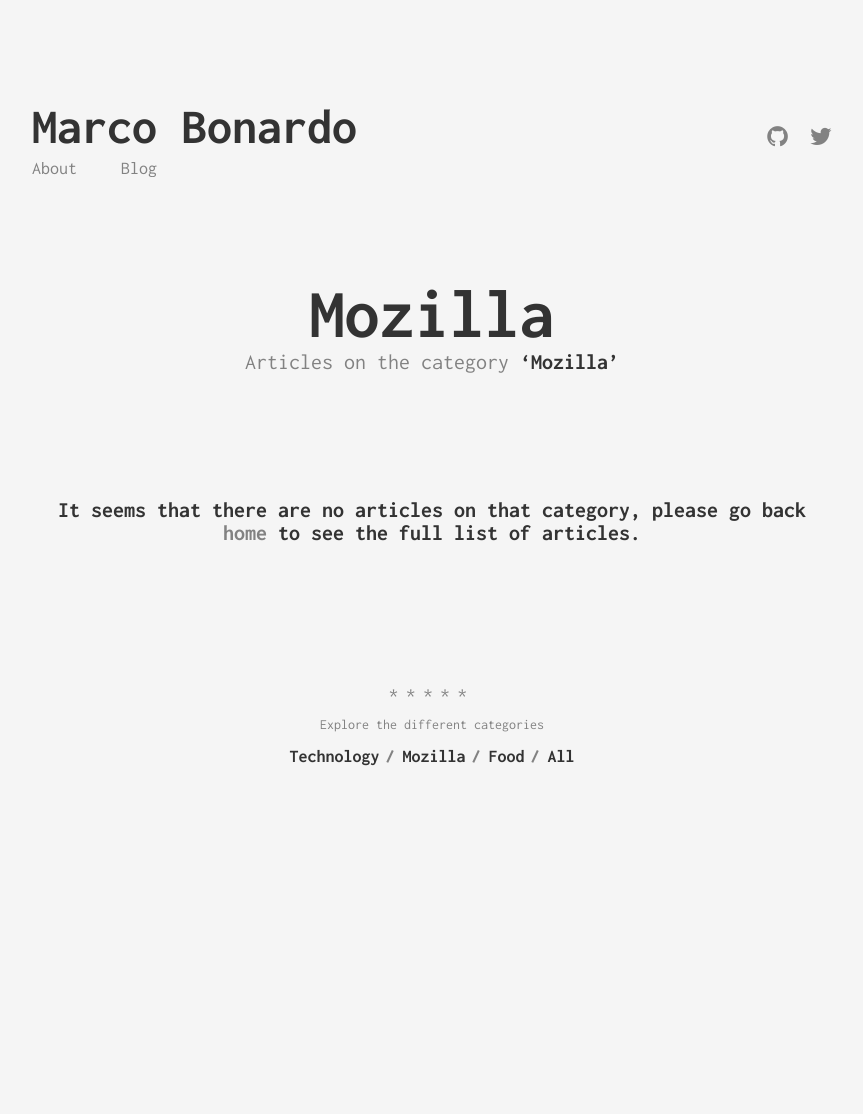
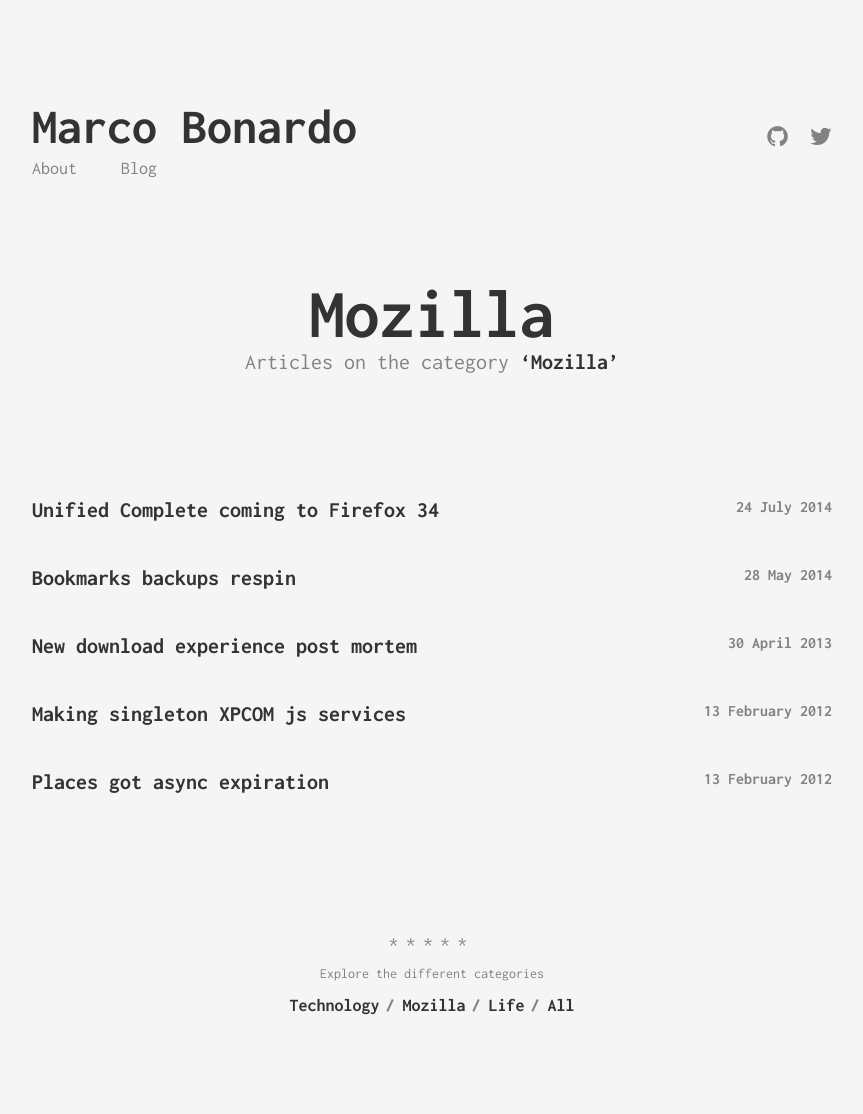
Before and after one commit to mak77/mak77.github.io, a Jekyll site: the page built from categories/mozilla.html, in a window 1280 px wide. Shown: the whole page, without its empty margins (208-1071 px from the left). Built offline with Jekyll 4.4.1, drawn with Linux system fonts in a browser that asks for light colours; before the commit the page ends 900 px from its top, so only the background shows below that; some of the changed lines change nothing that is shown.

Commit message:
import some articles from the old blog

```diff
--- a/_data/categories.yml
+++ b/_data/categories.yml
@@ -4,5 +4,5 @@
 - slug: mozilla
   name: Mozilla
 
-- slug: food
-  name: Food
+- slug: life
+  name: Life
--- /dev/null
+++ b/_posts/2010-01-20-places-got-async-expiration.md
@@ -0,0 +1,49 @@
+---
+layout: post
+title:  "Places got async expiration"
+subtitle: ""
+date:   2012-02-13 18:49:00
+categories: [mozilla]
+---
+
+Last week, on Friday, i've pushed the last pieces of the new Places Expiration component. This was one of the Firefox Projects intended for 1.9.3 branch, you can find more background on the start of this project in its wiki page.
+
+Some background
+---------------
+
+Originally expiration was managed by History component itself on three major steps: after each visit, during idle, at shutdown. This had various drawbacks. First of all it was making navigation experience laggish, so we moved the after each visit step to be after each sync between memory and disk tables. We also reduced idle expiration and shutdown expiration.
+
+The result was better, but we had other issues: we were not expiring enough pages related to the number of visits, and the sync component was now bloated with non-related functionality (And slower). We were also still doing a bunch of stuff at shutdown.
+
+In bug 516940 i cleaned up the shutdown stuff, while increasing separation between History and Expiration, at that point was easier to split it out of History in a separate component.
+
+So, what's new?
+---------------
+
+The new component is a JS component, it runs expiration in steps, every 3 minutes, with a simple adaptive algorithm, so that if the last step did not expire enough, the next one will be run later, while if it finds more items than the expired ones, the next step will expire more! This should ensure we don't lag behind with expiration.
+
+It also uses async Storage API, this ensures that we run I/O in a separate thread, so we won't hurt your navigation.
+
+Expiration on idle will run just a single larger step, then it'll stop till you exit idle, this way it won't kill your standby or batteries. Expiration on shutdown runs a larger step, but not too large, in most cases the adapative expiration steps should still ensure we don't expire on shutdown.
+
+What has changed for you?
+-------------------------
+
+The new component is able to detect your hardware specs, especially memory size, and adapt expiration to it, this means you don't need anymore to tweak number of days of history, or whatever. For this reason we have removed the number of days field from the preferences panel, you don't need anymore to tell us how much days of history your computer can handle.
+
+What about privacy? Well, we discussed about that obviously and we went to a conclusion that the days field was not giving back any real privacy gain. Sure i could have set it to 6 days, but that would have not protected me since:
+
+* The days pref was an "at least" pref, so for most users it was really a fake-change
+* Being expiration async per definition, you can't be sure when pages are phisically expired
+* even if you reduce history to 6 days, nobody can ensure you don't have bad entries in these days
+
+Since we have better privacy tools (And we can even build new ones, so feel free to suggest changes and file enh bugs about that) like Clear Recent History, Private Browsing and Forget about this page/site, the choice was pretty clear, we want real privacy, not fake-privacy.
+
+Also hidden expiration preferences have gone, so browser.history_expire_days, browser.history_expire_days_min, browser.history_expire_sites are now replaced by a single places.history.enabled preference. No more need to read preferences manuals just to make the browser feel faster.
+
+What can you tweak? Ideally you don't need to tweak anything, and i suggest you don't touch any pref. Btw, for the sake of information we have two new hidden preferences: places.history.expiration.interval_seconds is number of seconds between each expiration step, while places.history.expiration.max_pages is maximum number of pages that we will retain before expiring. We make our best to have satisfying default values for anyone, current values are built to be pessimistic, we will evaluate how we behave with them, and eventually increase them in future, if we feel that's needed.
+
+What you got finally
+--------------------
+
+Faster, easier and more secure expiration with smoother navigation. All of this at the price of fake-privacy. Win win.
--- /dev/null
+++ b/_posts/2012-02-13-making-singleton-xpcom-js-services.md
@@ -0,0 +1,27 @@
+---
+layout: post
+title:  "Making singleton XPCOM js services"
+subtitle: ""
+date:   2012-02-13 18:49:00
+categories: [mozilla]
+---
+
+Currently defining a new XPCOM component in javascript has no implications regarding createInstance. This means any code or add-on may instance your component multiple times, even if you intended to make it service-like.
+
+Why is this such a big deal?
+
+Let's suppose that your component lazily creates and caches a Storage connection, and some other code createInstance() your component everytime it needs to make an API call to it. This actually means the add-on will create a new connection each time, and this connection will survive till the component intended to kill it, that is usually on some profile shutdown notification, like profile-before-change. While this example is about Storage connections, any kind of resource may be easily leaked this way.
+
+While cpp services have various macros to make singletons, until XPCOMUtils there was no standardization of javascript components, and you had to make your own singleton factory every time. From version 12, XPCOMUtils includes a new method to generate singleton factories.
+
+How to use it? XPCOMUtils supports some ["magic" properties](https://developer.mozilla.org/en/How_to_Build_an_XPCOM_Component_in_Javascript#Using_XPCOMUtils) in the component, one of these is _xpcom_factory. From version 12, to make a singleton component, you can just:
+
+{% highlight javascript %}
+function myservice() {
+}
+myservice.prototype = {
+  ...
+  _xpcom_factory: XPCOMUtils.generateSingletonFactory(myservice),
+  ...
+}
+{% endhighlight %}
--- /dev/null
+++ b/_posts/2013-04-30-new-download-experience-post-mortem.md
@@ -0,0 +1,51 @@
+---
+layout: post
+title:  "New download experience post mortem"
+subtitle: "The new download experience was released along with Firefox 20, just one month ago."
+date:   2013-04-30 7:30:00
+categories: [mozilla]
+---
+
+While the rapid release trains provide a very good userbase for testing a feature, it's only at the release time that the "real world" feedback allows to prioritize improvements.
+Unfortunately, at that time, there's the concrete risk of a disconnection:
+
+* the user sends valuable feedback
+* the development team is already busy on something else
+
+Thanks to the open and transparent nature of the Mozilla project, the feedback is never lost, very often it naturally converts to bugs and discussions. On the other side this disconnection may cause a delay before actionable items are created.
+
+Thus I decided, after the release, to collect the most common feedback about the new download experience and setup a meeting with people involved in its development, to work toghether towards a plan.
+I went through bugs, input.mozilla.org, comments to IT articles, Mozilla newsgroups, and forum discussions, extracted the most common topics and put them on the discussion table.
+
+I'd like to point out this is not an exotic behavior at all, persons involved in development do read feedback and are active part of the community, there is also a User Research dedicated team. Though, it is worth writing this tale to clarify that what is sometimes confused with "indifference", is instead the unavoidable challenge of satisfying a large, heterogenous and passionate community.
+
+What came out of that is a very concrete list of things we can do. Please forgive me if I don't go too much into details for each item, I'm still in the process of adding required information to bugs. Also notice many more suggestions were evaluated, this is a filtered list.
+
+Priority improvements:
+
+* Notify ongoing downloads when closing the browser (bug 851774) [code]
+* Increase number of downloads in the panel (bug 780837) [ux]
+* Reintroduce speed for each download (bug 812894) [ux]
+* Make multi-selection commands work properly (bug 844606) [code]
+* Properly handle removed files in the UI (bug 726451) [code]
+* Add back referrer support  (bug 829201) [plan]
+* Undetermined progress indicator when only unknown size downloads are in-progress [code]
+
+Backend improvements:
+
+* improve .part files management [plan]
+* Firefox thinks failed downloads are instead complete (bug 237623) [plan]
+* Remove download compelte toast notification (bug 588314) [code]
+
+Minor changes:
+
+* Drag download URI, not target URI, as text (bug 832994) [code]
+* Avoid animations when the progress is visible (bug 857801, bug 856935) [code]
+* Ensure subpixel antialiasing on text (bug 857471) [code]
+* Allow multi-selection open (bug 845861) [code]
+* Fix wrong icons (bug 857584) [code]
+* Improve tooltip of the download button with a summary [code]
+* Evaluate adding more command buttons to the Library view (bug 862528) [ux]
+
+Now, to the bad news: we are low on resources.  Clearly everyone has many projects to follow, we'll try to dedicate available time to these changes, but we'd like having some help from the community.
+So, if you are able in javascript, xul and css, your help will be very welcome.  I've added a status near each item, indicating the current needs, those having [code] are already well defined and can be worked on, the others will be defined in the next days.
--- /dev/null
+++ b/_posts/2014-05-28-bookmarks-backups-respin.md
@@ -0,0 +1,35 @@
+---
+layout: post
+title:  "Bookmarks backups respin"
+subtitle: "Part of the performance improvements we planned for Places, the history, bookmarking and tagging subsystem of Firefox, involved changes to the way we generate bookmarks backups."
+date:   2014-05-28 12:11:00
+categories: [mozilla]
+---
+
+As you may know, Firefox stores almost everyday a backup of your bookmarks into the profile folder, as a JSON file. The process, so far, had various issues:
+
+* it was completely synchronous, I/O on main-thread is evil
+* it was also doing a lot more I/O than needed
+* it was using expensive live-updating Places results, instead of a static snapshot
+* backups take up quite some space in the profile folder
+* We were creating useless duplicate backups
+* We were slowing down Firefox shutdown
+* the code was old and ugly
+
+The first step was to reorganize the code and APIs, Raymond Lee and Andres Hernandez took care of most of this part. Most of the existing code was converted to use the new async tools (like Task, Promises and Sqlite.jsm) and old synchronous APIs were deprecated with loud console warnings.
+
+The second step was dedicated to some user-facing improvements. We must ensure the user can revert to the best possible status, but it was basically impossibile to distinguish backups created before a corruption from the ones created after it, so we added the size and bookmarks count to each backup. They are now visible in the Library / Restore menu.
+
+Once we had a complete async API exposed and all of the internal consumers were converted to it, we could start rewriting the internals. We replaced the expensive Places result with a direct async SQL query reading the whole bookmarks tree at once. Raymond started working on this, I completed and landed it and, a few days ago, Asaf Romano further improved this new API. It is much faster than before (initial measurements have shown a 10x improvement) and it's also off the main-thread.
+
+Along the process I also removed the backups-on-shutdown code, in favor of an idle-only behavior. Before this change we were trying to backup on an idle of 15 minutes, if we could not find a long enough interval we were enforcing a backup on shutdown. This means, in some cases, we were delaying the browser shutdown by seconds. Currently we look for an 8 minutes idle, if after 3 days we could not find a long enough interval, we cut the idle interval to 4 minutes (note: we started from a larger time and just recently tweaked it based on telemetry data).
+
+At that point we had an async backups system, a little bit more user-friendly and doing less I/O. But we still had some issues to resolve.
+
+First, we added an md5 hash to each backup, representing its contents, so we can avoid replacing a still valid backup, thus providing more meaningful backups to the user and reducing I/O considerably.
+
+Then the only remaining piece of work was to reduce the footprint of backups in the profile folder, both for space and I/O reasons. Luckily we have an awesome community! Althaf Hameez, a community member, volunteered to help us completing this work. [Bug 818587](https://bugzilla.mozilla.org/show_bug.cgi?id=818587) landed recently, providing lz4-like compression to the backups: automatic backups are compressed and have .jsonlz4 extension, while manual backups are still plain-text, to allow sharing them easily with third party software or previous versions.
+
+Finally, I want to note that we are now re-using most of the changed code also for bookmarks.html files. While these are no more our main exporting format, we still support them for default bookmarks import and bookmarks exchange with third party services or other browsers. So we obtained the same nice perf improvements for them.
+
+Apart from some minor regressions, that are currently being worked on by Althaf himself, who kindly accepted to help us further, we are at the end of this long trip. If you want to read some more gory details about the path that brought us here, you can sneak into the [dependency tree of bug 818399](https://bugzilla.mozilla.org/showdependencytree.cgi?id=818399&hide_resolved=0). If you find any bugs related to bookmark backups, please [file a bug in Toolkit / Places](https://bugzilla.mozilla.org/enter_bug.cgi?product=Toolkit&component=Places).
--- /dev/null
+++ b/_posts/2014-07-24-unified-complete-coming-to-firefox-34.md
@@ -0,0 +1,45 @@
+---
+layout: post
+title:  "Unified Complete coming to Firefox 34"
+subtitle: "The new autocomplete implementation is almost ready"
+date:   2014-07-24 11:23:00
+categories: [mozilla]
+---
+
+The awesomebar in Firefox Desktop has been so far driven by two autocomplete searches implemented by the Places component:
+
+1. history: managing switch-to-tab, adaptive and browsing history, bookmarks, keywords and tags
+2. urlinline: managing autoFill results
+
+Moving on, we plan to improve the awesomebar contents making them even more awesome and personal, but the current architecture complicates things.
+
+Some of the possible improvements suggested include:
+
+* Better identify searches among the results
+* Allow the user to easily find favorite search engine
+* Always show the action performed by Enter/Go
+* Separate searches from history
+* Improve the styling to make each part more distinguishable
+
+When working on these changes we don't want to spend time fighting with outdated architecture choices:
+
+* Having concurrent searches makes hard to insert new entries and ensure the order is appropriate
+* Having the first popup entry disagree with the autoFill entry makes hard to guess the expected action
+* There's quite some duplicate code and logic
+* All of this code predates nice stuff like Sqlite.jsm, Task.jsm, Preferences.js
+* The existing code is scary to work with and sometimes obscure
+
+Due to these reasons, we decided to merge the existing components into a single new component called UnifiedComplete (toolkit/components/places/UnifiedComplete.js), that will take care of both autoFill and popup results. While the component has been rewritten from scratch, we were able to re-use most of the old logic that was well tested and appreciated. We were also able to retain all of the unit tests, that have been also rewritten, making them use a single harness (you can find them in toolkit/components/places/tests/unifiedcomplete/).
+
+So, the actual question is: which differences should I expect from this change?
+
+* The autoFill result will now always cope with the first popup entry. Though note the behavior didn't change, we will still autoFill up to the first '/'. This means a new popup entry is inserted as the top match.
+* All initialization is now asynchronous, so the UI should not lag anymore at the first awesomebar search
+* The searches are serialized differently, responsiveness timing may differ, usually improve
+* Installed search engines will be suggested along with other matches to improve their discoverability
+
+The component is currently disabled, but I will shortly push a patch to flip the pref that enables it. The preference to control whether to use new or old components is browser.urlbar.unifiedcomplete, you can already set it to true into your current Nightly build to enable it.
+
+This also means old components will shortly be deprecated and won't be maintained anymore. That won't happen until we are completely satisfied with the new component, but you should start looking at the new one if you use autocomplete in your project. Regardless we'll add console warnings at least 2 versions before complete removal.
+
+If you notice anything wrong with the new awesomebar behavior please [file a bug in Toolkit/Places](https://bugzilla.mozilla.org/enter_bug.cgi?product=Toolkit&component=Places) and make it block [Bug UnifiedComplete](https://bugzilla.mozilla.org/show_bug.cgi?id=995091) so we are notified of it and can improve the handling before we reach the first Release.
--- a/categories/food.html
+++ /dev/null
@@ -1,5 +0,0 @@
----
-layout: category
-category: food
-permalink: /categories/food/
----
--- /dev/null
+++ b/categories/life.html
@@ -0,0 +1,5 @@
+---
+layout: category
+category: life
+permalink: /categories/life/
+---
```
